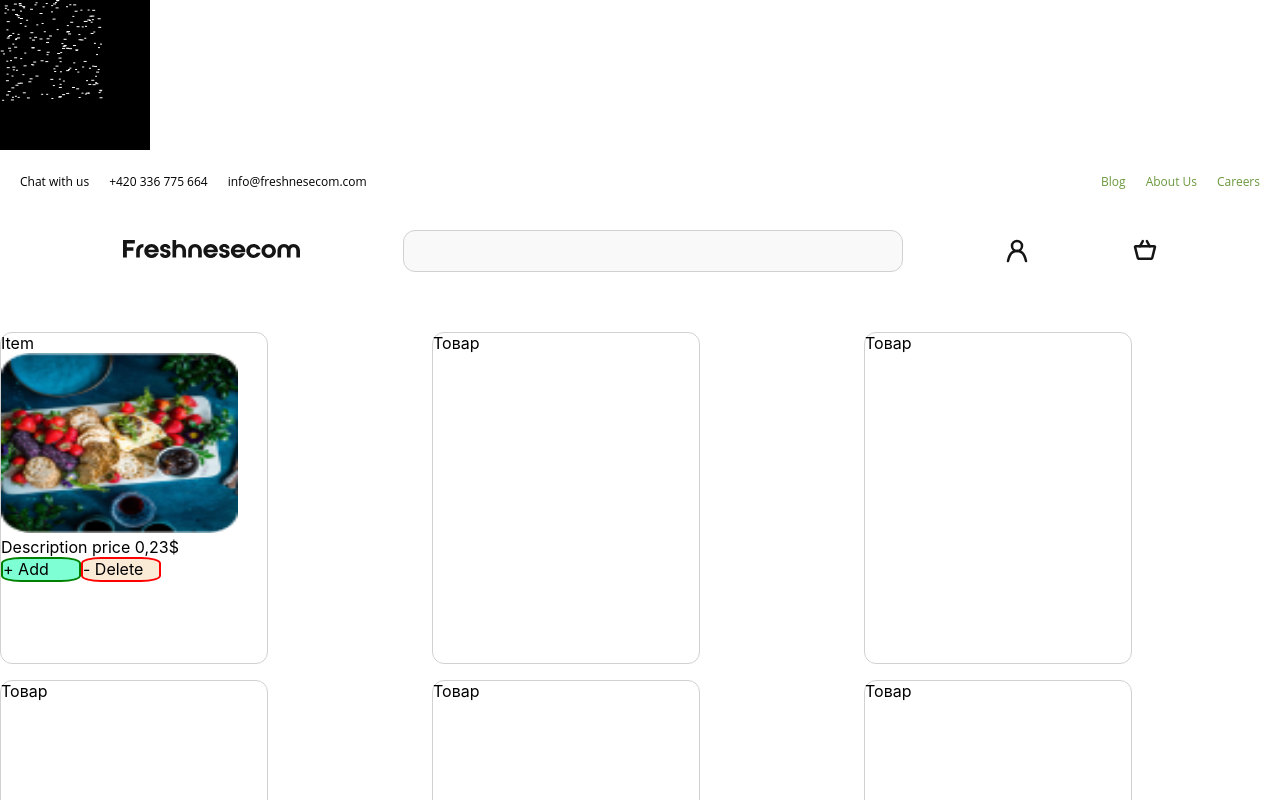
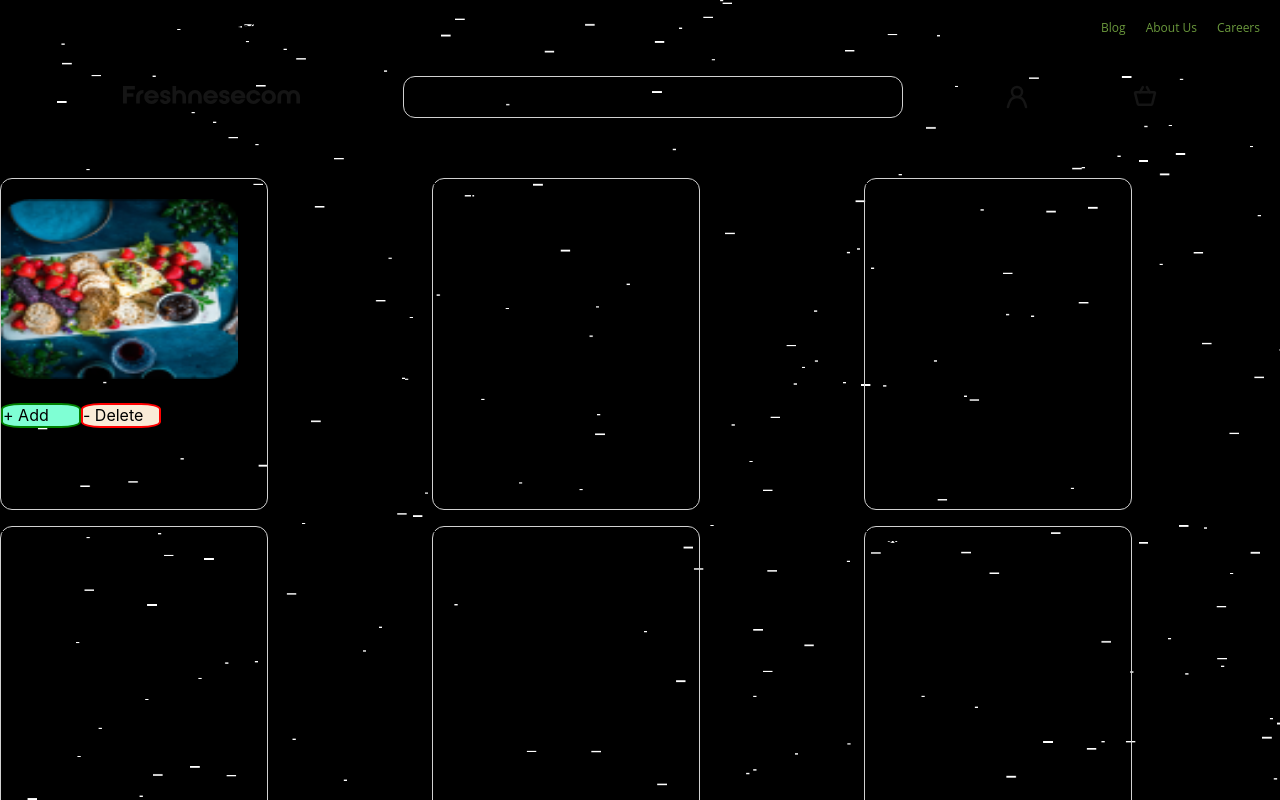
Before and after one commit to dash-cat/my-app, a React (Create React App) app: page / in a window 1280 px wide. Shown: the top 800 px of the page. Built offline with nearby package versions, Linux system fonts and the light colour scheme.

Commit message:
large window

```diff
--- a/src/Body.css
+++ b/src/Body.css
@@ -6,7 +6,6 @@
     align-items: flex-start;
     width: 268px;
     height: 332px;
-    background: #FFFFFF;
     border: 1px solid #D1D1D1;
     border-radius: 12px;
     flex: none;
--- a/src/Header.css
+++ b/src/Header.css
@@ -3,7 +3,6 @@
     display: flex;
     flex-direction: column;
     height: 178px;
-    background: #FFFFFF;
     font-family: 'Open Sans';
     font-style: normal;
     font-weight: 400;
@@ -38,7 +37,6 @@
     box-sizing: border-box;
     height: 42px;
     width: 500px;
-    background: #F9F9F9;
     border: 1px solid #D1D1D1;
     border-radius: 12px;
 }
--- /dev/null
+++ b/src/Stars.css
@@ -0,0 +1,6 @@
+.starina {
+    position: fixed;
+    z-index: -1;
+    width: 100vw;
+    height: 100vh;
+}
--- a/src/Stars.tsx
+++ b/src/Stars.tsx
@@ -1,6 +1,5 @@
 import React from 'react';
-import logo from './logo.svg';
-import './App.css';
+import './Stars.css'
 
 // function Stars() {
 //   return (
@@ -16,22 +15,22 @@ class Stars extends React.Component {
     componentDidMount() {
       const canvasik = this.myRef?.current
       var ctx = canvasik?.getContext("2d");
-      function rand () { return Math.random() * 100}
+      function rand () { return Math.random() * 10000}
         if (!ctx) { return }
         ctx.fillStyle = "rgb(0,0,0)";
         if (!canvasik) { return }
         ctx.fillRect (0, 0, canvasik.width, canvasik.height);
         for (let i = 0; i < 100; i ++) {
             ctx.fillStyle = "rgba(255, 255, 255, 1)";
-        ctx.fillRect (rand(), rand(), 2, 1);
+        ctx.fillRect (rand(), rand(), 75, 20);
 
         ctx.fillStyle = "rgba(255, 255, 255, 1)";
-        ctx.fillRect (rand(), rand(), 3, 1);
+        ctx.fillRect (rand(), rand(), 25, 16);
         }
 
     }
     render() {
-      return <canvas id="tutorial" width="150" height="150" ref={this.myRef} />;
+      return <canvas className='starina' id="tutorial" width="10000" height="10000" ref={this.myRef} />;
     }
   }
 
```
